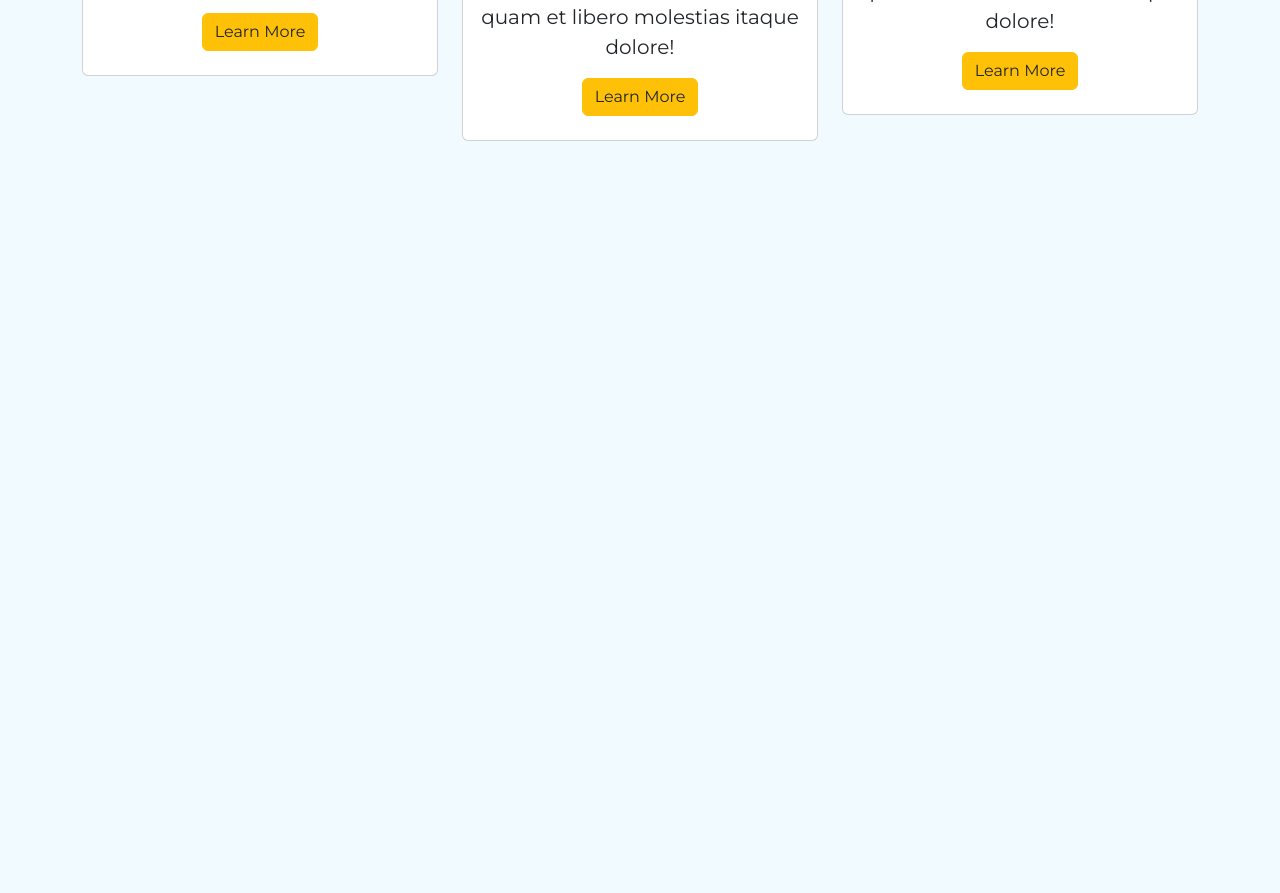
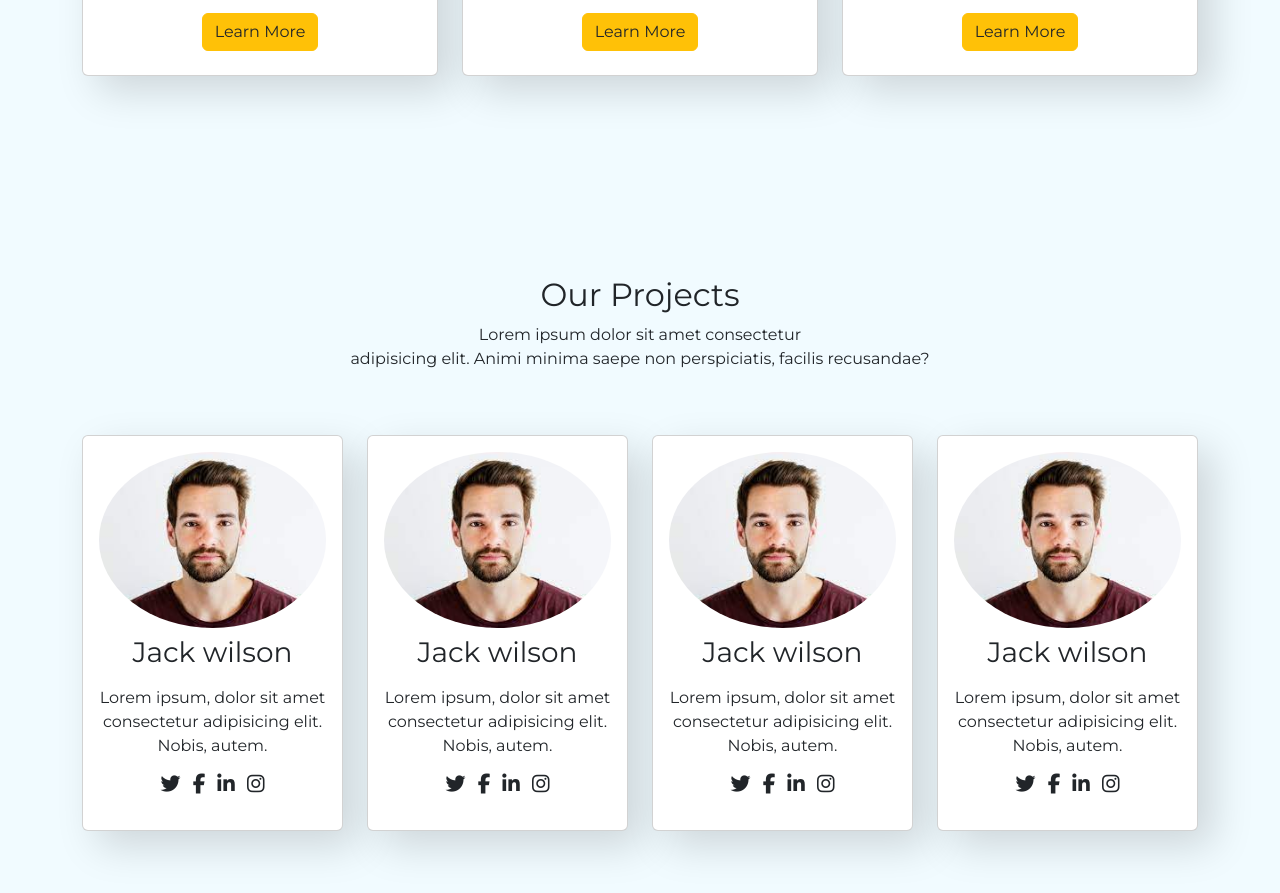
Before and after one commit to Douzandeh/DreamHouse, a plain HTML site: page index.html in a window 1280 px wide. Shown: the part 2972-3865 px from the top of the page. Before the commit the page ends 3213 px from the top, so only its background shows below. Drawn offline with Linux system fonts and the light colour scheme.

Commit message:
Added Team Section

```diff
--- a/css/style.css
+++ b/css/style.css
@@ -75,6 +75,16 @@ body {
 .services .card-body i{
   font-size: 50px;
 }
+.team .card-body i{
+  font-size: 20px;
+}
+
+.portfolio .card{
+  box-shadow: 15px 15px 40px rgba(0, 0, 0, 0.15);
+}
+.team .card{
+  box-shadow: 15px 15px 40px rgba(0, 0, 0, 0.15);
+}
 
 
 /* * Responsive CSS */
--- a/index.html
+++ b/index.html
@@ -247,7 +247,7 @@
             <div class="card text-center bg-white pb-2">
               <div class="card-body text-dark">
                 <div class="img-area mb-4">
-                  <img src="./img/home Building 2.jpg" alt="" class="img-fluid">
+                  <img src="./img/home Building.jpg" alt="" class="img-fluid">
                 </div>
                 <h3 class="card-title">Building Make</h3>
                 <p class="lead">Lorem ipsum dolor sit amet consectetur adipisicing elit. Architecto perferendis doloribus at fuga tempore quam et libero molestias itaque dolore!</p>
@@ -259,7 +259,7 @@
             <div class="card text-center bg-white pb-2">
               <div class="card-body text-dark">
                 <div class="img-area mb-4">
-                  <img src="./img/home Building 3.jpg" alt="" class="img-fluid">
+                  <img src="./img/home Building.jpg" alt="" class="img-fluid">
                 </div>
                 <h3 class="card-title">Building Make</h3>
                 <p class="lead">Lorem ipsum dolor sit amet consectetur adipisicing elit. Architecto perferendis doloribus at fuga tempore quam et libero molestias itaque dolore!</p>
@@ -271,6 +271,85 @@
       </div>
     </section>
 
+    <!-- Team Section -->
+
+    <section id="team" class="team section-padding">
+      <div class="container">
+        <div class="row">
+          <div class="col-md-12">
+            <div class="section-header text-center pb-5">
+              <h2>Our Projects</h2>
+              <p>Lorem ipsum dolor sit amet consectetur <br> adipisicing elit. Animi minima saepe non perspiciatis, facilis recusandae?</p>
+            </div>
+          </div>
+      </div>
+      <div class="row">
+        <div class="col-12 col-md-6 col-lg-3">
+          <div class="card text-center">
+            <div class="card-body">
+              <img src="./img/p1.jpg" alt="" class="img-fluid rounded-circle">
+              <h3 class="card-title py-2">Jack wilson</h3>
+              <p class="card-text">Lorem ipsum, dolor sit amet consectetur adipisicing elit. Nobis, autem.</p>
+
+              <p class="socials">
+                <i class="fa fa-twitter text-dark mx-1"></i>
+                <i class="fa fa-facebook text-dark mx-1"></i>
+                <i class="fa fa-linkedin text-dark mx-1"></i>
+                <i class="fa fa-instagram text-dark mx-1"></i>
+              </p>
+            </div>
+          </div>
+        </div>
+        <div class="col-12 col-md-6 col-lg-3">
+          <div class="card text-center">
+            <div class="card-body">
+              <img src="./img/p1.jpg" alt="" class="img-fluid rounded-circle">
+              <h3 class="card-title py-2">Jack wilson</h3>
+              <p class="card-text">Lorem ipsum, dolor sit amet consectetur adipisicing elit. Nobis, autem.</p>
+
+              <p class="socials">
+                <i class="fa fa-twitter text-dark mx-1"></i>
+                <i class="fa fa-facebook text-dark mx-1"></i>
+                <i class="fa fa-linkedin text-dark mx-1"></i>
+                <i class="fa fa-instagram text-dark mx-1"></i>
+              </p>
+            </div>
+          </div>
+        </div>
+        <div class="col-12 col-md-6 col-lg-3">
+          <div class="card text-center">
+            <div class="card-body">
+              <img src="./img/p1.jpg" alt="" class="img-fluid rounded-circle">
+              <h3 class="card-title py-2">Jack wilson</h3>
+              <p class="card-text">Lorem ipsum, dolor sit amet consectetur adipisicing elit. Nobis, autem.</p>
+
+              <p class="socials">
+                <i class="fa fa-twitter text-dark mx-1"></i>
+                <i class="fa fa-facebook text-dark mx-1"></i>
+                <i class="fa fa-linkedin text-dark mx-1"></i>
+                <i class="fa fa-instagram text-dark mx-1"></i>
+              </p>
+            </div>
+          </div>
+        </div>
+        <div class="col-12 col-md-6 col-lg-3">
+          <div class="card text-center">
+            <div class="card-body">
+              <img src="./img/p1.jpg" alt="" class="img-fluid rounded-circle">
+              <h3 class="card-title py-2">Jack wilson</h3>
+              <p class="card-text">Lorem ipsum, dolor sit amet consectetur adipisicing elit. Nobis, autem.</p>
+
+              <p class="socials">
+                <i class="fa fa-twitter text-dark mx-1"></i>
+                <i class="fa fa-facebook text-dark mx-1"></i>
+                <i class="fa fa-linkedin text-dark mx-1"></i>
+                <i class="fa fa-instagram text-dark mx-1"></i>
+              </p>
+            </div>
+          </div>
+        </div>
+      </div>
+    </section>
     <script
       src="https://kit.fontawesome.com/f17bf0e778.js"
       crossorigin="anonymous"
```
Also changed, not shown: img/p1.jpg (added), img/p2.jpg (added), img/p3.jpg (added).
